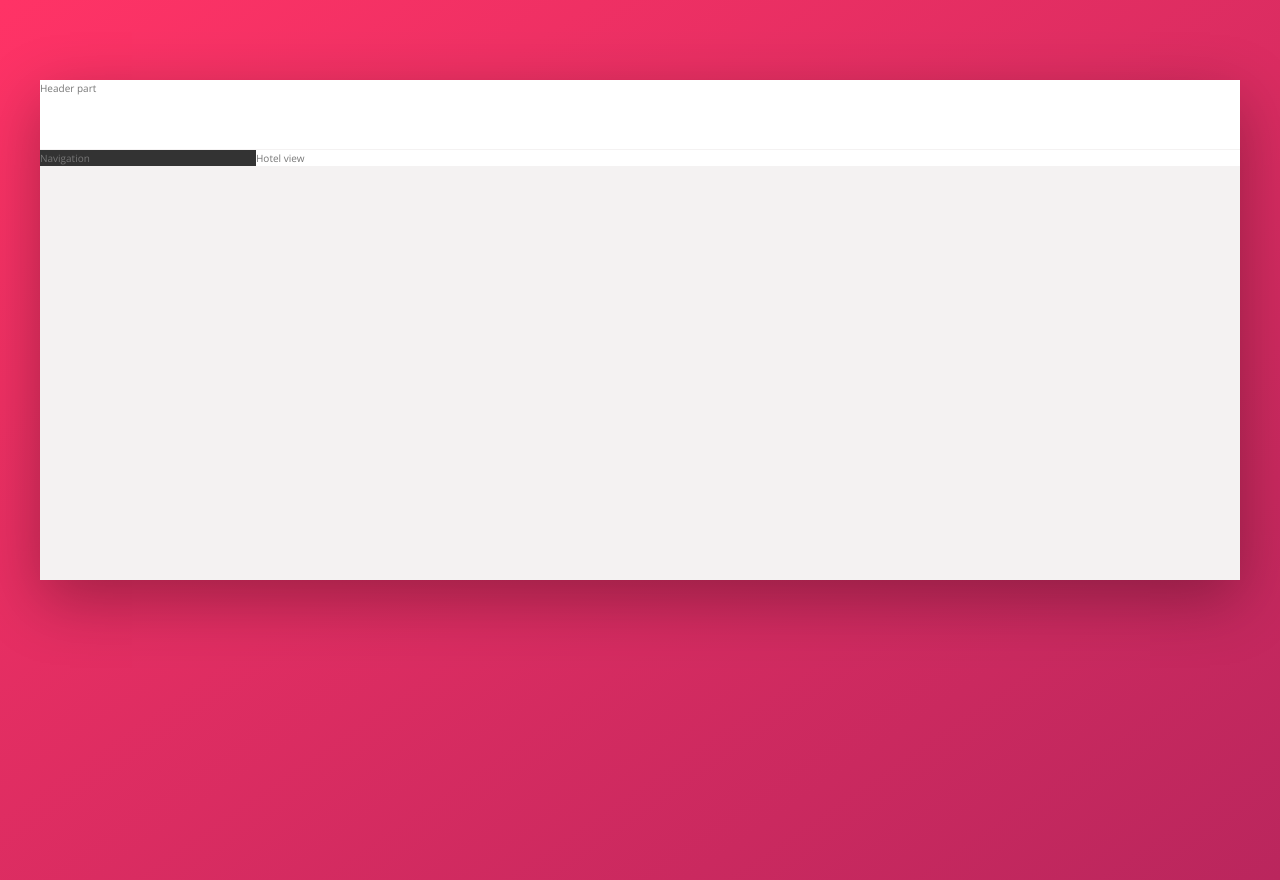
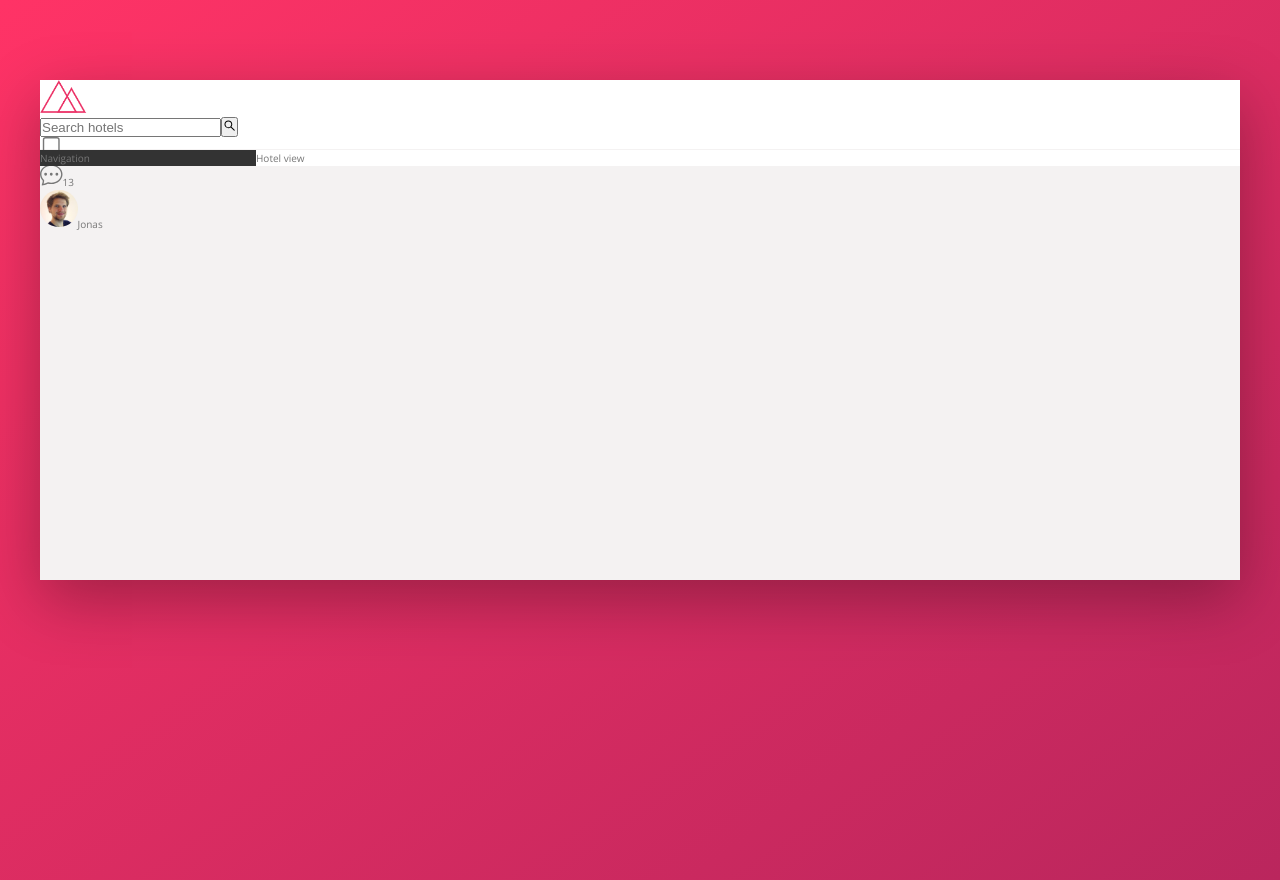
Before and after one commit to benwhite0820/trillo, a React (Vite) app: page / in a window 1280 px wide. Built offline with nearby package versions, Linux system fonts and the light colour scheme.

Commit message:
building the header - part 1

```diff
--- a/src/App.scss
+++ b/src/App.scss
@@ -4,12 +4,6 @@
   background-color: var(--color-grey-light-2);
   box-shadow: var(--shadow-dark);
   min-height: 50rem;
-}
-
-.header {
-  height: 7rem;
-  background-color: #fff;
-  border-bottom: 1px solid var(--color-grey-light-2);
 }
 
 .content {
--- a/src/App.tsx
+++ b/src/App.tsx
@@ -1,10 +1,11 @@
+import Header from '@pages/header/header.page';
 import './App.scss';
 
 function App() {
   return (
     <>
       <div className="container">
-        <header className="header">Header part</header>
+        <Header />
         <div className="content">
           <nav className="sidebar">Navigation</nav>
           <main className="hotel-view">Hotel view</main>
--- /dev/null
+++ b/src/components/form/form.component.tsx
@@ -0,0 +1,16 @@
+import React from 'react';
+import './form.style.scss';
+
+type Props = {
+  children: React.ReactNode;
+};
+
+const Form = ({ children }: Props) => {
+  return (
+    <form action="" className="search">
+      {children}
+    </form>
+  );
+};
+
+export default Form;
--- /dev/null
+++ b/src/components/search-bar/search-bar.component.tsx
@@ -0,0 +1,18 @@
+import { AiOutlineSearch } from 'react-icons/ai';
+
+const SearchBar = () => {
+  return (
+    <>
+      <input
+        type="text"
+        className="search__input"
+        placeholder="Search hotels"
+      />
+      <button className="search__button">
+        <AiOutlineSearch className="search__icon" />
+      </button>
+    </>
+  );
+};
+
+export default SearchBar;
--- /dev/null
+++ b/src/components/search-bar/search-bar.style.scss
@@ -0,0 +1,10 @@
+.search__input {
+}
+
+.search__button {
+}
+
+.search__icon {
+  height: 2rem;
+  width: 2rem;
+}
--- /dev/null
+++ b/src/components/user-nav/user-nav.component.tsx
@@ -0,0 +1,24 @@
+import { BsBookmark, BsChatDots } from 'react-icons/bs';
+import UserLogo from '@assets/images/user.jpg';
+import './user-nav.style.scss';
+
+const UserNav = () => {
+  return (
+    <nav className="user-nav">
+      <div className="user-nav__icon-box">
+        <BsBookmark className="user-nav__icon" />
+        <span className="user-nav__notification">7</span>
+      </div>
+      <div className="user-nav__icon-box">
+        <BsChatDots className="user-nav__icon" />
+        <span className="user-nav__notification">13</span>
+      </div>
+      <div className="user-nav__user">
+        <img src={UserLogo} alt="user photo" className="user-nav__user-photo" />
+        <span className="user-nav__user-name">Jonas</span>
+      </div>
+    </nav>
+  );
+};
+
+export default UserNav;
--- /dev/null
+++ b/src/components/user-nav/user-nav.style.scss
@@ -0,0 +1,23 @@
+.user-nav {
+  &__icon-box {
+  }
+
+  &__icon {
+    height: 2.25rem;
+    width: 2.25rem;
+  }
+
+  &__notification {
+  }
+
+  &__user {
+  }
+
+  &__user-photo {
+    height: 3.75rem;
+    border-radius: 50%;
+  }
+
+  &__user-name {
+  }
+}
--- /dev/null
+++ b/src/pages/header/header.page.tsx
@@ -0,0 +1,20 @@
+import Form from '@components/form/form.component';
+import './header.style.scss';
+import Logo from '@assets/images/logo.png';
+import SearchBar from '@components/search-bar/search-bar.component';
+import UserNav from '@components/user-nav/user-nav.component';
+
+const Header = () => {
+  return (
+    <header className="header">
+      <img src={Logo} alt="trillo logo" className="logo" />
+      <Form>
+        <SearchBar />
+      </Form>
+
+      <UserNav />
+    </header>
+  );
+};
+
+export default Header;
--- /dev/null
+++ b/src/pages/header/header.style.scss
@@ -0,0 +1,9 @@
+.header {
+  height: 7rem;
+  background-color: #fff;
+  border-bottom: 1px solid var(--color-grey-light-2);
+}
+
+.logo {
+  height: 3.25rem;
+}
```
Also changed, not shown: src/components/form/form.style.scss (added).
